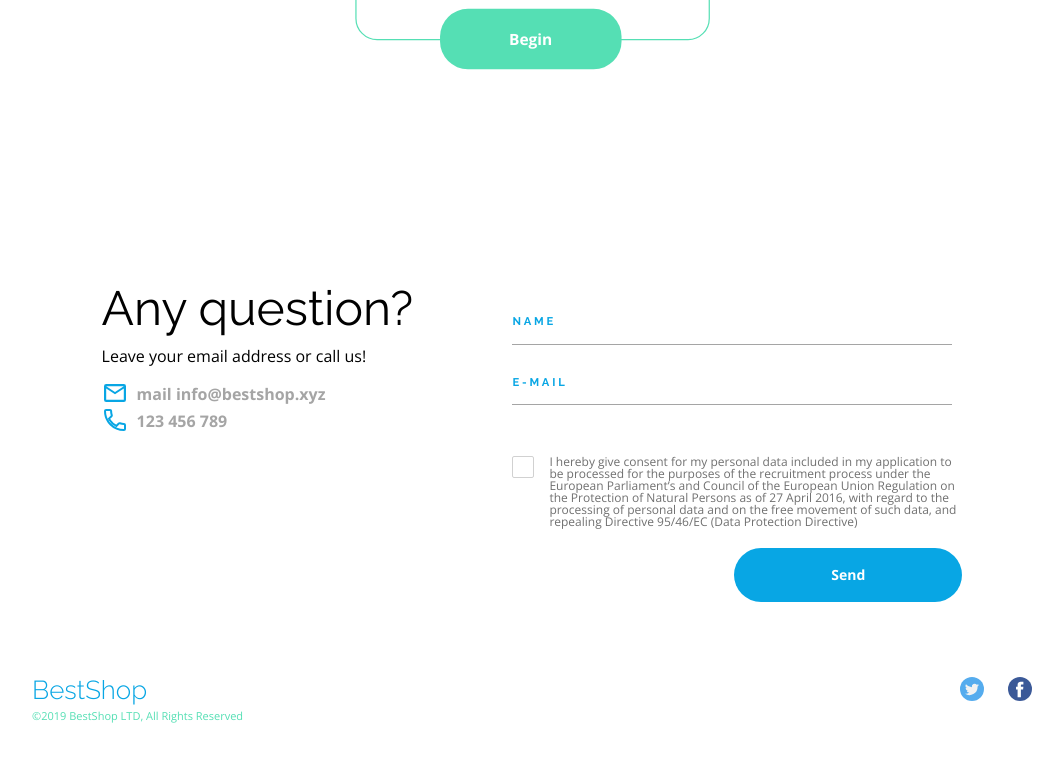
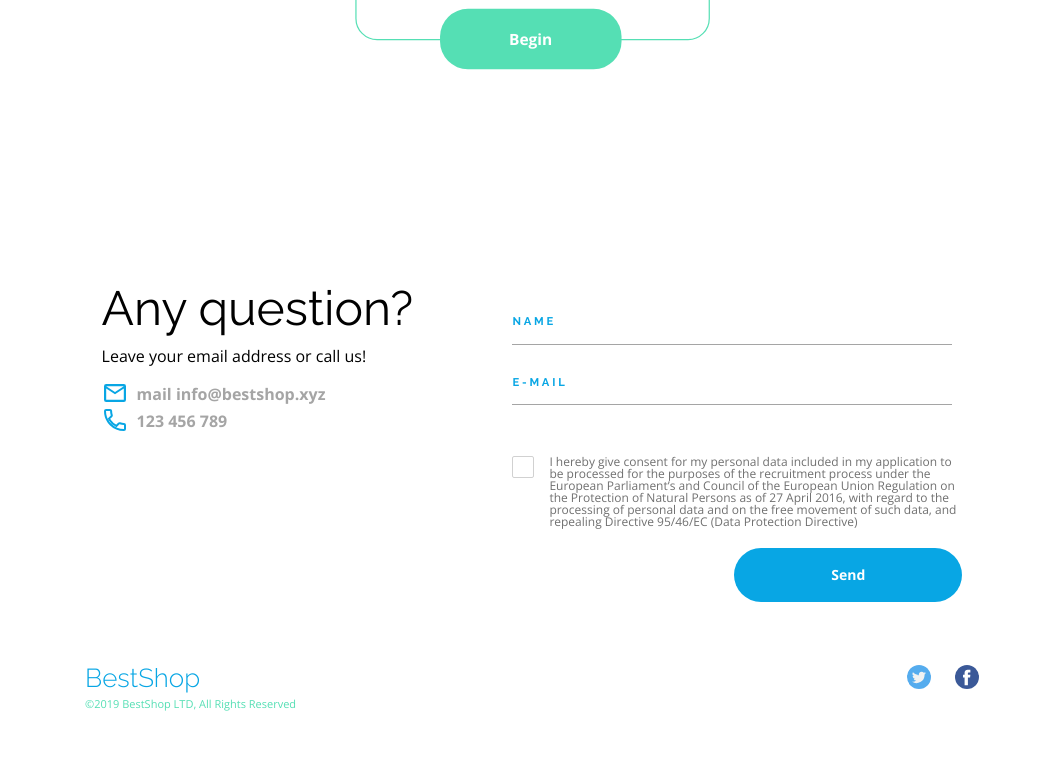
Before and after one commit to kasia117117/bestshop, a website: page public/index.html in a window 1280 px wide. Shown: the part 3390-4159 px from the top of the page, without its empty margins (108-1171 px from the left). Drawn offline with nearby package versions, Linux system fonts and the light colour scheme.

Commit message:
footer_done_RWD

```diff
--- a/public/index.html
+++ b/public/index.html
@@ -203,7 +203,7 @@
                 </form>
             </div>
         </section>
-    <footer>
+    <footer class="footer container">
            <div class="right-footer">
                <p class="logo-footer"> BestShop</p>
                <p class="copyright"> &copy;2019 BestShop LTD, All Rights Reserved </p>
--- a/src/styles/components/_footer.scss
+++ b/src/styles/components/_footer.scss
@@ -1,15 +1,18 @@
-footer {
+.footer {
   height: 89px;
   width: 100%;
   background-color:white;
-  margin-top:60px;
+  margin-top:3em;
   display: flex;
   justify-content: space-between;
+  padding:0 3em;
+  @include mobile {
+    padding:0 1em;
+  }
 }
 
 .right-footer {
-  margin-left: 140px;
-}
+  //margin-left: 140px;
   .logo-footer {
     font-family:"Raleway", sans-serif;
     font-size: 26px;
@@ -24,11 +27,11 @@ footer {
     font-size: 11px;
     font-weight: 300;
   }
+}
 
 .left-footer{
-  margin-right: 140px;
-}
-
+  //margin-right: 140px;
   .icon-twitter {
     margin-right: 20px;
   }
+}
```
Also changed, not shown: public/css/style.css, 1 other file. Lines whose indentation alone changed are shown as unchanged.
